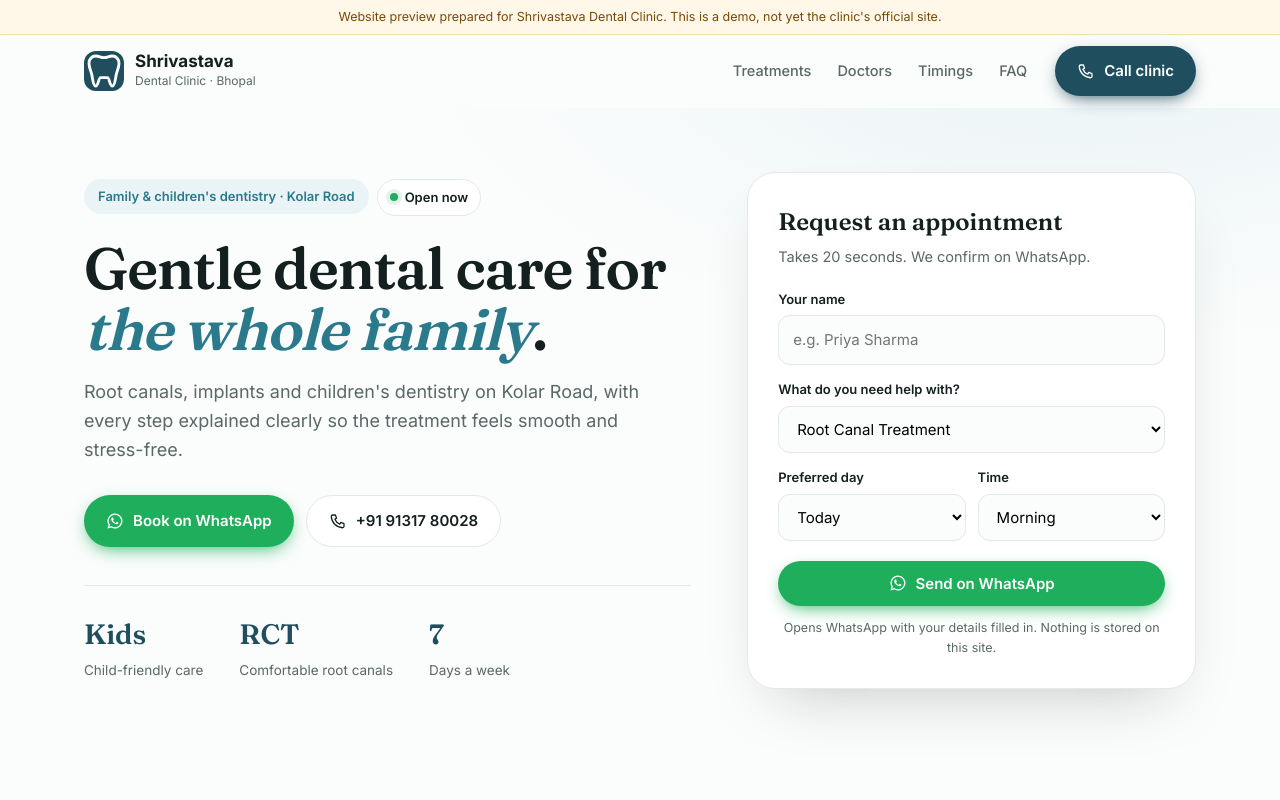
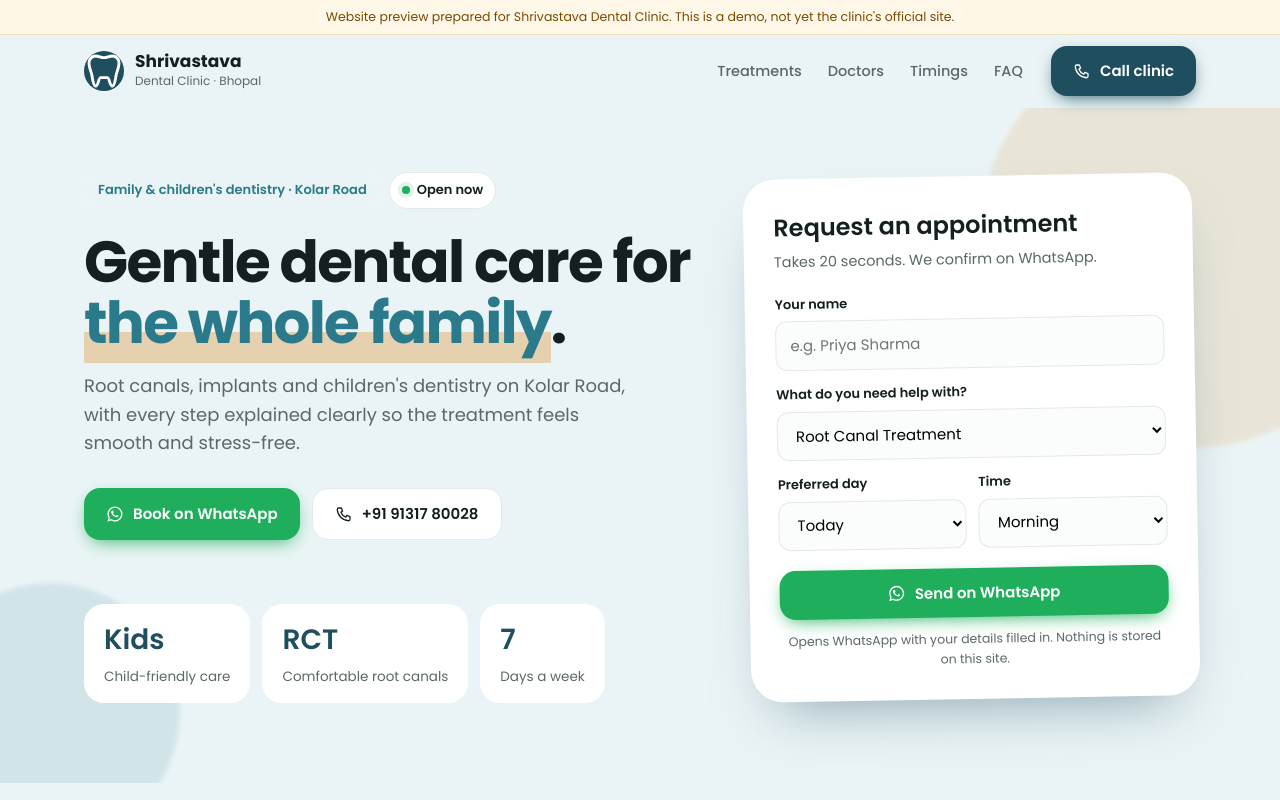
Before and after one commit to ratanravi/shrivastava-dental-bhopal, a plain HTML site: page index.html in a window 1280 px wide. Shown: the top 800 px of the page. Drawn offline with Linux system fonts and the light colour scheme.

Commit message:
Add files via upload

```diff
--- a/index.html
+++ b/index.html
@@ -8,17 +8,17 @@
 <meta name="description" content="Shrivastava Dental Clinic, Kolar Road, Bhopal. Root Canal Treatment, Dental Implants, Children&#39;s Dentistry and more. Book on WhatsApp.">
 <meta name="theme-color" content="#1f4e5f">
 <link rel="preconnect" href="https://fonts.googleapis.com"><link rel="preconnect" href="https://fonts.gstatic.com" crossorigin>
-<link href="https://fonts.googleapis.com/css2?family=Fraunces:opsz,wght@9..144,500;9..144,600&family=Inter:wght@400;500;600;700&display=swap" rel="stylesheet">
+<link href="https://fonts.googleapis.com/css2?family=Poppins:wght@400;500;600;700&display=swap" rel="stylesheet">
 <script type="application/ld+json">{"@context": "https://schema.org", "@type": "Dentist", "name": "Shrivastava Dental Clinic", "telephone": "+91 91317 80028", "address": {"@type": "PostalAddress", "streetAddress": "Shop No. 52 A, opposite Lotus Electronics showroom, Banjari, Kolar Road", "addressLocality": "Bhopal", "addressRegion": "Madhya Pradesh", "postalCode": "462042", "addressCountry": "IN"}, "openingHoursSpecification": [{"@type": "OpeningHoursSpecification", "dayOfWeek": "Monday", "opens": "10:00", "closes": "21:00"}, {"@type": "OpeningHoursSpecification", "dayOfWeek": "Tuesday", "opens": "10:00", "closes": "21:00"}, {"@type": "OpeningHoursSpecification", "dayOfWeek": "Wednesday", "opens": "10:00", "closes": "21:00"}, {"@type": "OpeningHoursSpecification", "dayOfWeek": "Thursday", "opens": "10:00", "closes": "21:00"}, {"@type": "OpeningHoursSpecification", "dayOfWeek": "Friday", "opens": "10:00", "closes": "21:00"}, {"@type": "OpeningHoursSpecification", "dayOfWeek": "Saturday", "opens": "10:00", "closes": "21:00"}, {"@type": "OpeningHoursSpecification", "dayOfWeek": "Sunday", "opens": "10:00", "closes": "14:00"}]}</script>
 <style>
-:root{--p:#1f4e5f;--p2:#2a7a8c;--soft:#eaf4f6;--acc:#e0a458;--ink:#14201f;--mut:#5a6866;--line:#e3e9e8;--r:20px}
+:root{--fh:Poppins,system-ui,sans-serif;--fb:Poppins,system-ui,sans-serif;--p:#1f4e5f;--p2:#2a7a8c;--soft:#eaf4f6;--acc:#e0a458;--ink:#14201f;--mut:#5a6866;--line:#e3e9e8;--r:20px}
 *{box-sizing:border-box;margin:0;padding:0}
 html{scroll-behavior:smooth}
-body{font-family:Inter,system-ui,-apple-system,Segoe UI,Roboto,sans-serif;color:var(--ink);background:#fbfcfc;line-height:1.6;-webkit-font-smoothing:antialiased}
+body{font-family:var(--fb);color:var(--ink);background:#fbfcfc;line-height:1.6;-webkit-font-smoothing:antialiased}
 img,svg{display:block}
 a{color:inherit;text-decoration:none}
 .wrap{max-width:1160px;margin:0 auto;padding:0 24px}
-.serif{font-family:Fraunces,Georgia,serif;font-weight:600;letter-spacing:-.01em}
+.serif{font-family:var(--fh);font-weight:600;letter-spacing:-.01em}
 .ribbon{background:#fff7e8;color:#7a4a00;font-size:12.5px;text-align:center;padding:7px 16px;border-bottom:1px solid #f1dfba}
 /* nav */
 .nav{position:sticky;top:0;z-index:50;background:rgba(251,252,252,.86);backdrop-filter:saturate(180%) blur(14px);border-bottom:1px solid transparent;transition:border-color .2s}
@@ -45,16 +45,16 @@ a{color:inherit;text-decoration:none}
 .status[hidden]{display:none}
 .status.open .dot{background:#1fae5b;box-shadow:0 0 0 4px #1fae5b22}
 .status.closed .dot{background:#d9534f}
-h1{font-family:Fraunces,Georgia,serif;font-weight:600;font-size:clamp(36px,5vw,58px);line-height:1.06;letter-spacing:-.02em;margin:22px 0 18px}
+h1{font-family:var(--fh);font-weight:600;font-size:clamp(36px,5vw,58px);line-height:1.06;letter-spacing:-.02em;margin:22px 0 18px}
 h1 em{font-style:italic;color:var(--p2)}
 .lead{font-size:18px;color:var(--mut);max-width:560px}
 .ctas{display:flex;gap:12px;flex-wrap:wrap;margin:30px 0 38px}
 .stats{display:flex;gap:36px;flex-wrap:wrap;padding-top:26px;border-top:1px solid var(--line)}
-.stats b{display:block;font-family:Fraunces,serif;font-size:28px;font-weight:600;color:var(--p)}
+.stats b{display:block;font-family:var(--fh);font-size:28px;font-weight:600;color:var(--p)}
 .stats span{font-size:13.5px;color:var(--mut)}
 /* booking card */
 .book{background:#fff;border:1px solid var(--line);border-radius:28px;padding:30px;box-shadow:0 30px 60px -30px rgba(20,32,31,.25)}
-.book h2{font-family:Fraunces,serif;font-size:24px;font-weight:600}
+.book h2{font-family:var(--fh);font-size:24px;font-weight:600}
 .book p.s{color:var(--mut);font-size:14.5px;margin:4px 0 20px}
 .f{margin-bottom:14px}
 .f label{display:block;font-size:13px;font-weight:600;margin-bottom:6px}
@@ -66,7 +66,7 @@ h1 em{font-style:italic;color:var(--p2)}
 /* sections */
 section{padding:96px 0}
 .kicker{font-size:13px;font-weight:700;letter-spacing:.12em;text-transform:uppercase;color:var(--p2)}
-h2.t{font-family:Fraunces,serif;font-weight:600;font-size:clamp(30px,3.6vw,42px);line-height:1.12;letter-spacing:-.015em;margin:10px 0 14px}
+h2.t{font-family:var(--fh);font-weight:600;font-size:clamp(30px,3.6vw,42px);line-height:1.12;letter-spacing:-.015em;margin:10px 0 14px}
 .intro{color:var(--mut);max-width:620px;font-size:17px;margin-bottom:48px}
 .grid3{display:grid;grid-template-columns:repeat(3,1fr);gap:20px}
 .svc{background:#fff;border:1px solid var(--line);border-radius:var(--r);padding:28px;transition:transform .2s,box-shadow .2s,border-color .2s}
@@ -85,12 +85,12 @@ h2.t{font-family:Fraunces,serif;font-weight:600;font-size:clamp(30px,3.6vw,42px)
 .why p{color:#ffffffb3;font-size:14.5px}
 .steps{display:grid;grid-template-columns:repeat(3,1fr);gap:20px;counter-reset:s}
 .step{position:relative;padding:28px;border-radius:var(--r);background:var(--soft)}
-.step:before{counter-increment:s;content:"0" counter(s);font-family:Fraunces,serif;font-size:40px;color:var(--p2);opacity:.35;display:block;line-height:1;margin-bottom:14px}
+.step:before{counter-increment:s;content:"0" counter(s);font-family:var(--fh);font-size:40px;color:var(--p2);opacity:.35;display:block;line-height:1;margin-bottom:14px}
 .step h3{font-size:18px;margin-bottom:6px}
 .step p{color:var(--mut);font-size:15px}
 .docs{display:grid;grid-template-columns:repeat(auto-fit,minmax(320px,1fr));gap:20px}
 .doc{display:flex;gap:20px;align-items:flex-start;background:#fff;border:1px solid var(--line);border-radius:var(--r);padding:26px}
-.av{width:72px;height:72px;flex-shrink:0;border-radius:50%;background:linear-gradient(135deg,var(--p),var(--p2));color:#fff;display:grid;place-items:center;font-family:Fraunces,serif;font-size:26px}
+.av{width:72px;height:72px;flex-shrink:0;border-radius:50%;background:linear-gradient(135deg,var(--p),var(--p2));color:#fff;display:grid;place-items:center;font-family:var(--fh);font-size:26px}
 .doc h3{font-size:18px}
 .doc .q{font-size:13.5px;font-weight:600;color:var(--p2);margin:2px 0 8px}
 .doc p{color:var(--mut);font-size:14.5px}
@@ -127,10 +127,32 @@ footer .wrap{display:flex;justify-content:space-between;gap:20px;flex-wrap:wrap}
  .mbar{display:grid;grid-template-columns:1fr 1fr;gap:10px;position:fixed;left:0;right:0;bottom:0;padding:10px 12px calc(10px + env(safe-area-inset-bottom));background:#fff;border-top:1px solid var(--line);z-index:60}
  .mbar .btn{justify-content:center;padding:13px}
 }
+/* SOFT: playful, rounded, pastel blobs — family/kids clinics */
+body{background:var(--soft)}
+.nav{background:transparent;backdrop-filter:none}.nav.scrolled{background:#fff;border-color:transparent;box-shadow:0 8px 30px -18px rgba(0,0,0,.3)}
+.mark{border-radius:50%}
+.btn{border-radius:16px}
+.hero{background:none;position:relative;overflow:hidden}
+.hero:before,.hero:after{content:"";position:absolute;border-radius:50%;filter:blur(2px);z-index:0}
+.hero:before{width:420px;height:420px;background:var(--acc);opacity:.18;right:-120px;top:-80px}
+.hero:after{width:260px;height:260px;background:var(--p2);opacity:.12;left:-80px;bottom:-60px}
+.hero .wrap{position:relative;z-index:1}
+h1{font-weight:700;letter-spacing:-.03em}
+h1 em{font-style:normal;color:var(--p2);background:linear-gradient(transparent 62%,color-mix(in srgb,var(--acc) 45%,transparent) 0)}
+.book{border-radius:32px;border:0;box-shadow:0 30px 60px -28px color-mix(in srgb,var(--p) 50%,transparent);transform:rotate(-1deg)}
+.stats div{background:#fff;padding:14px 20px;border-radius:20px}
+.stats{border:0;gap:12px}
+.svc{border:0;border-radius:28px;text-align:center}.svc .ico{margin:0 auto 16px;border-radius:50%;width:64px;height:64px;background:color-mix(in srgb,var(--acc) 22%,#fff)}
+.why{border-radius:40px;background:#fff;color:var(--ink)}
+.why .intro,.why p{color:var(--mut)}.why .ico{background:var(--soft)}.why .ico svg{stroke:var(--p)}.why .kicker{color:var(--p2)}
+.step{background:#fff;border-radius:28px}
+.doc,.card,.map{border:0;border-radius:28px}
+.final{background:var(--p);color:#fff;border-radius:40px}.final .intro{color:#ffffffbb}.final .btn-o{background:#ffffff1a;color:#fff;border:0}
 </style>
 </head>
-<body>
+<body class="v-soft">
 <div class="ribbon">Website preview prepared for Shrivastava Dental Clinic. This is a demo, not yet the clinic's official site.</div>
+
 
 <header class="nav" id="nav"><div class="wrap">
   <a href="#top" class="brand" aria-label="Shrivastava Dental Clinic">
@@ -235,7 +257,7 @@ if(HOURS){
   const s=document.getElementById('status'); s.hidden=false; s.classList.add(open?'open':(typeof HOURS[d]==='string'?'appt':'closed'));
   let txt=open?'Open now':(typeof HOURS[d]==='string'?HOURS[d]+' today':'Closed now');
   if(!open){const nxt=H.find(([a])=>toM(a)>m); if(nxt) txt+=' · Opens '+fmt(nxt[0]);}
-  document.getElementById('statusText').textContent=txt;
+  document.getElementById('statusText').textContent=txt;const ib=document.getElementById('ibHours');if(ib)ib.textContent=txt;
 }
 function fmt(t){let[h,m]=t.split(':').map(Number);const ap=h>=12?'PM':'AM';h=h%12||12;return h+(m?':'+String(m).padStart(2,'0'):'')+' '+ap}
 // booking form -> WhatsApp
```
